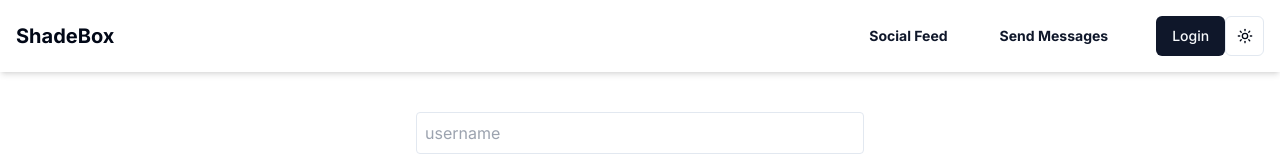
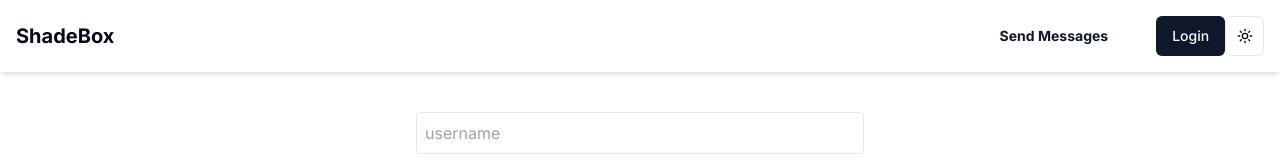
Before and after one commit to rajanand73073/Shadeboxaps, a Next.js app: page /SendMessage in a window 1280 px wide. Shown: the top 160 px of the page. Built offline with nearby package versions, Linux system fonts and the light colour scheme; no server answers.

Commit message:
fixed changes

```diff
--- a/src/app/api/auth/[...nextauth]/options.ts
+++ b/src/app/api/auth/[...nextauth]/options.ts
@@ -33,7 +33,7 @@ export const authOptions: NextAuthOptions = {
           if (!user) {
             throw new Error("No user found with this identifier.");
           }
-
+          console.log("user", user);
           if (!user.isVerified) {
             throw new Error("Please verify your account before logging in.");
           }
@@ -100,5 +100,5 @@ export const authOptions: NextAuthOptions = {
     strategy: "jwt",
   },
   secret: process.env.NEXTAUTH_SECRET,
-  debug:true
+  // debug:true
 };
--- a/src/components/Navbar.tsx
+++ b/src/components/Navbar.tsx
@@ -42,11 +42,6 @@ const Navbar = () => {
 
         <div className="space-x-8 flex">
           <div className="space-x-5 flex ">
-            <Link href="/publicFeed">
-              <Button variant="link">
-                <span className="font-bold">Social Feed</span>
-              </Button>
-            </Link>
 
             <Link href={"/SendMessage"}>
               <Button variant="link">
```
Also changed, not shown: src/app/(auth)/verify/[username]/page.tsx (+4 -8 lines), src/lib/auth.ts (added, +22 -0 lines).
